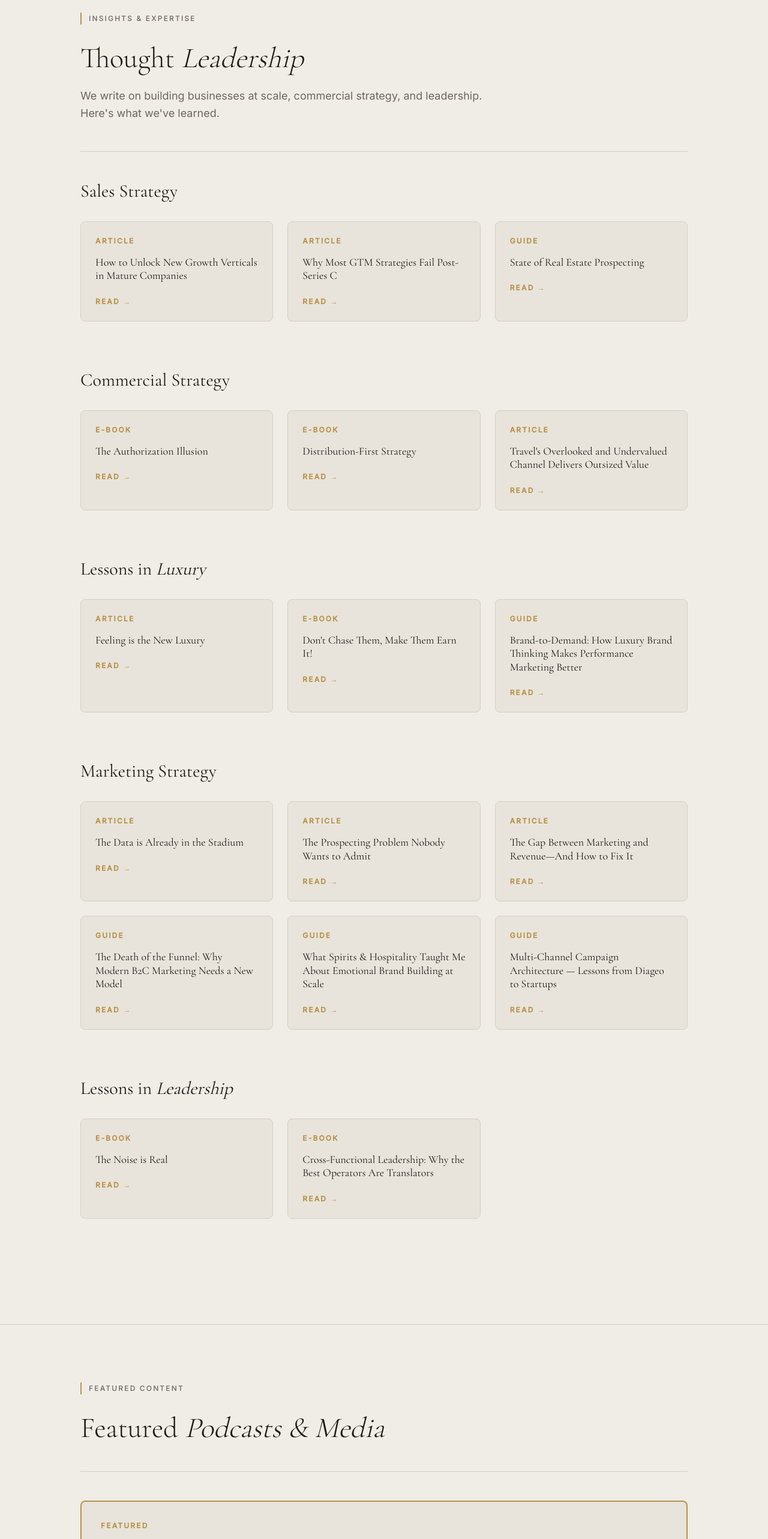
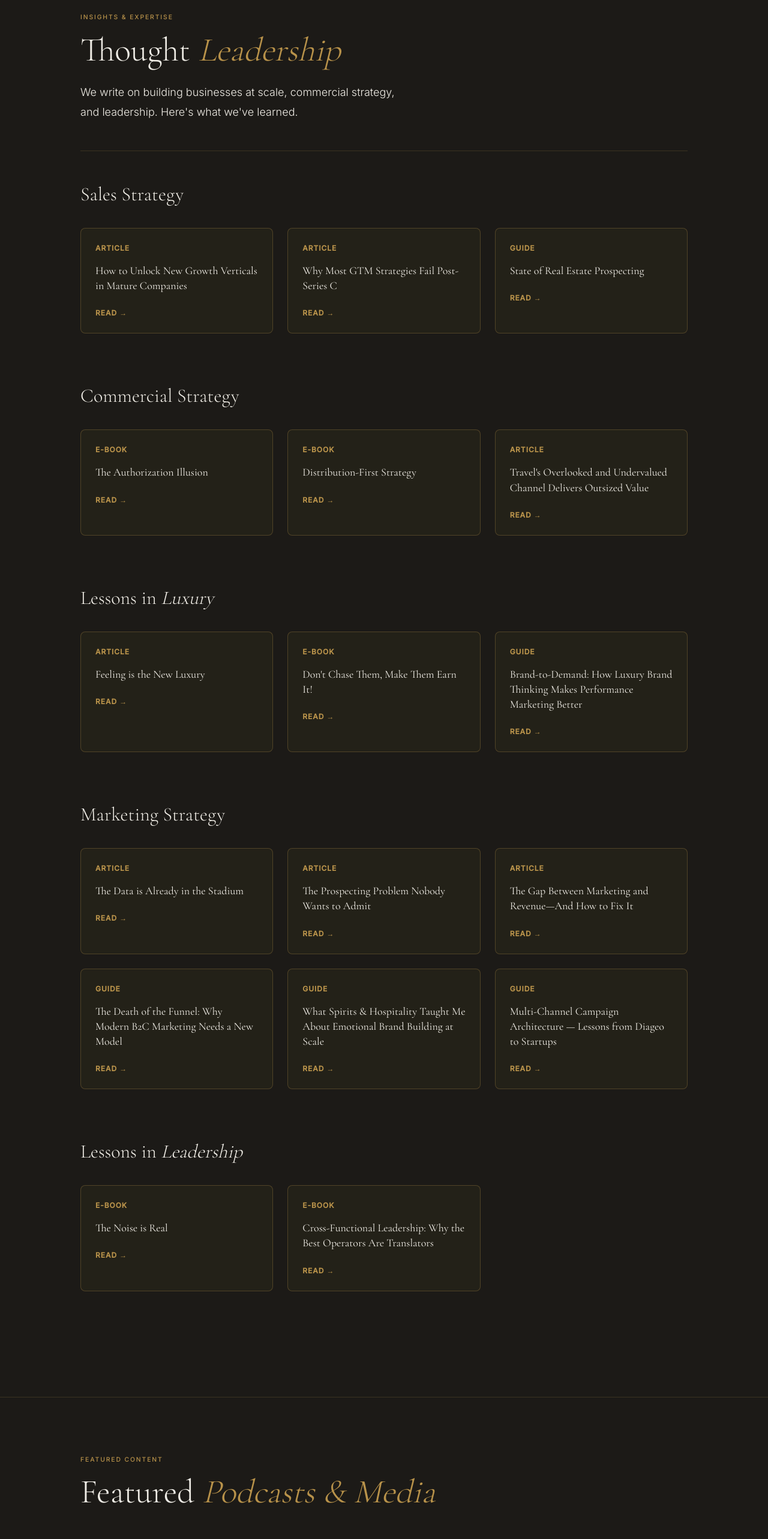
Before and after one commit to letsnavigatebmw/aperture-hospitality, a Next.js app: page /insights in a window 1280 px wide. Shown: the part 140-2706 px from the top of the page at 60% size. Built offline with nearby package versions, Linux system fonts and the light colour scheme.

Commit message:
Convert Insights page to dark theme: black background with white text throughout

```diff
--- a/app/insights/page.tsx
+++ b/app/insights/page.tsx
@@ -18,15 +18,17 @@ const ContentGrid = ({ items }: { items: InsightCard[] }) => (
         href={item.link}
         target="_blank"
         rel="noopener noreferrer"
-        className="block border border-rule rounded-lg p-6 bg-parchment-dark hover:border-brass hover:bg-parchment transition-all"
+        style={{ display: 'block', border: '1px solid rgba(184,146,74,0.3)', borderRadius: '0.5rem', padding: '1.5rem', background: '#232118', color: '#F0EDE6', transition: 'all 0.3s' }}
+        onMouseEnter={(e) => { e.currentTarget.style.borderColor = '#B8924A'; e.currentTarget.style.background = '#2a2520'; }}
+        onMouseLeave={(e) => { e.currentTarget.style.borderColor = 'rgba(184,146,74,0.3)'; e.currentTarget.style.background = '#232118'; }}
       >
-        <p className="text-brass font-bold uppercase tracking-widest text-xs mb-4">
+        <p style={{ color: '#B8924A', fontWeight: 'bold', textTransform: 'uppercase', letterSpacing: '0.08em', fontSize: '0.75rem', marginBottom: '1rem' }}>
           {item.type}
         </p>
-        <h3 className="text-lg font-display text-ink mb-6 leading-tight">
+        <h3 style={{ fontSize: '1.125rem', fontFamily: "'Cormorant Garamond', Georgia, serif", color: '#F0EDE6', marginBottom: '1.5rem', lineHeight: 1.4 }}>
           {item.title}
         </h3>
-        <p className="text-brass font-bold uppercase tracking-widest text-xs">
+        <p style={{ color: '#B8924A', fontWeight: 'bold', textTransform: 'uppercase', letterSpacing: '0.08em', fontSize: '0.75rem' }}>
           Read →
         </p>
       </a>
@@ -139,58 +141,58 @@ export default function InsightsPage() {
     <>
       <Nav />
 
-      <section className="border-b border-rule">
-        <div className="container-max py-16 md:py-24">
+      <section style={{ background: '#1C1A17', borderBottom: '1px solid rgba(184,146,74,0.2)' }}>
+        <div style={{ maxWidth: '1140px', margin: '0 auto', padding: '0 clamp(1.5rem, 5vw, 4rem)', paddingTop: 'clamp(4rem, 8vw, 6rem)', paddingBottom: 'clamp(4rem, 8vw, 6rem)' }}>
           {/* Header */}
-          <div className="mb-12">
-            <div className="section-label">Insights & Expertise</div>
-            <h1 className="font-display text-4xl md:text-5xl font-light mb-6 text-ink">
-              Thought <em className="italic">Leadership</em>
+          <div style={{ marginBottom: '3rem' }}>
+            <div style={{ fontSize: '0.65rem', fontWeight: 500, letterSpacing: '0.18em', textTransform: 'uppercase', color: '#B8924A', marginBottom: '1rem' }}>Insights & Expertise</div>
+            <h1 style={{ fontFamily: "'Cormorant Garamond', Georgia, serif", fontSize: 'clamp(2rem, 5vw, 3.5rem)', fontWeight: 300, marginBottom: '1.5rem', color: '#F0EDE6', lineHeight: 1.1 }}>
+              Thought <em style={{ fontStyle: 'italic', color: '#B8924A' }}>Leadership</em>
             </h1>
-            <p className="text-lg leading-relaxed text-muted max-w-2xl">
+            <p style={{ fontSize: '1.125rem', lineHeight: 1.8, color: '#F0EDE6', maxWidth: '50ch', fontWeight: 300 }}>
               We write on building businesses at scale, commercial strategy, and leadership. Here's what we've learned.
             </p>
           </div>
 
           {/* Divider */}
-          <div className="w-full h-px bg-rule mb-12" />
+          <div style={{ width: '100%', height: '1px', background: 'rgba(184,146,74,0.2)', marginBottom: '3rem' }} />
 
           {/* Sales Strategy */}
-          <div className="mb-20">
-            <h2 className="font-display text-2xl md:text-3xl font-normal text-ink mb-8">
+          <div style={{ marginBottom: '5rem' }}>
+            <h2 style={{ fontFamily: "'Cormorant Garamond', Georgia, serif", fontSize: 'clamp(1.5rem, 3vw, 2rem)', fontWeight: 300, color: '#F0EDE6', marginBottom: '2rem' }}>
               Sales Strategy
             </h2>
             <ContentGrid items={salesStrategy} />
           </div>
 
           {/* Commercial Strategy */}
-          <div className="mb-20">
-            <h2 className="font-display text-2xl md:text-3xl font-normal text-ink mb-8">
+          <div style={{ marginBottom: '5rem' }}>
+            <h2 style={{ fontFamily: "'Cormorant Garamond', Georgia, serif", fontSize: 'clamp(1.5rem, 3vw, 2rem)', fontWeight: 300, color: '#F0EDE6', marginBottom: '2rem' }}>
               Commercial Strategy
             </h2>
             <ContentGrid items={commercialStrategy} />
           </div>
 
           {/* Lessons in Luxury */}
-          <div className="mb-20">
-            <h2 className="font-display text-2xl md:text-3xl font-normal text-ink mb-8">
-              Lessons in <em className="italic">Luxury</em>
+          <div style={{ marginBottom: '5rem' }}>
+            <h2 style={{ fontFamily: "'Cormorant Garamond', Georgia, serif", fontSize: 'clamp(1.5rem, 3vw, 2rem)', fontWeight: 300, color: '#F0EDE6', marginBottom: '2rem' }}>
+              Lessons in <em style={{ fontStyle: 'italic' }}>Luxury</em>
             </h2>
             <ContentGrid items={lessonsInLuxury} />
           </div>
 
           {/* Marketing Strategy */}
-          <div className="mb-20">
-            <h2 className="font-display text-2xl md:text-3xl font-normal text-ink mb-8">
+          <div style={{ marginBottom: '5rem' }}>
+            <h2 style={{ fontFamily: "'Cormorant Garamond', Georgia, serif", fontSize: 'clamp(1.5rem, 3vw, 2rem)', fontWeight: 300, color: '#F0EDE6', marginBottom: '2rem' }}>
               Marketing Strategy
             </h2>
             <ContentGrid items={marketingStrategy} />
           </div>
 
           {/* Lessons in Leadership */}
-          <div className="mb-16">
-            <h2 className="font-display text-2xl md:text-3xl font-normal text-ink mb-8">
-              Lessons in <em className="italic">Leadership</em>
+          <div>
+            <h2 style={{ fontFamily: "'Cormorant Garamond', Georgia, serif", fontSize: 'clamp(1.5rem, 3vw, 2rem)', fontWeight: 300, color: '#F0EDE6', marginBottom: '2rem' }}>
+              Lessons in <em style={{ fontStyle: 'italic' }}>Leadership</em>
             </h2>
             <ContentGrid items={lessonsInLeadership} />
           </div>
@@ -198,39 +200,41 @@ export default function InsightsPage() {
       </section>
 
       {/* PODCASTS & MEDIA */}
-      <section className="border-b border-rule">
-        <div className="container-max py-16 md:py-24">
+      <section style={{ background: '#1C1A17', borderBottom: '1px solid rgba(184,146,74,0.2)' }}>
+        <div style={{ maxWidth: '1140px', margin: '0 auto', padding: '0 clamp(1.5rem, 5vw, 4rem)', paddingTop: 'clamp(4rem, 8vw, 6rem)', paddingBottom: 'clamp(4rem, 8vw, 6rem)' }}>
           {/* Header */}
-          <div className="mb-12">
-            <div className="section-label">Featured Content</div>
-            <h2 className="font-display text-4xl md:text-5xl font-light mb-6 text-ink">
-              Featured <em className="italic">Podcasts & Media</em>
+          <div style={{ marginBottom: '3rem' }}>
+            <div style={{ fontSize: '0.65rem', fontWeight: 500, letterSpacing: '0.18em', textTransform: 'uppercase', color: '#B8924A', marginBottom: '1rem' }}>Featured Content</div>
+            <h2 style={{ fontFamily: "'Cormorant Garamond', Georgia, serif", fontSize: 'clamp(2rem, 5vw, 3.5rem)', fontWeight: 300, marginBottom: '1.5rem', color: '#F0EDE6', lineHeight: 1.1 }}>
+              Featured <em style={{ fontStyle: 'italic', color: '#B8924A' }}>Podcasts & Media</em>
             </h2>
           </div>
 
           {/* Divider */}
-          <div className="w-full h-px bg-rule mb-12" />
+          <div style={{ width: '100%', height: '1px', background: 'rgba(184,146,74,0.2)', marginBottom: '3rem' }} />
 
           {/* Main Content Card */}
           <a
             href="https://www.youtube.com/@BrandonMWeaver/videos"
             target="_blank"
             rel="noopener noreferrer"
-            className="block mb-12 border-2 border-brass rounded-lg p-8 bg-parchment-dark hover:bg-parchment hover:border-brass-dim transition-all"
+            style={{ display: 'block', marginBottom: '3rem', border: '2px solid #B8924A', borderRadius: '0.5rem', padding: '2rem', background: '#232118', color: '#F0EDE6', textDecoration: 'none', transition: 'all 0.3s' }}
+            onMouseEnter={(e) => { e.currentTarget.style.background = '#2a2520'; }}
+            onMouseLeave={(e) => { e.currentTarget.style.background = '#232118'; }}
           >
-            <p className="text-brass font-bold uppercase tracking-widest text-xs mb-4">
+            <p style={{ color: '#B8924A', fontWeight: 'bold', textTransform: 'uppercase', letterSpacing: '0.08em', fontSize: '0.75rem', marginBottom: '1rem' }}>
               Featured
             </p>
-            <h3 className="font-display text-3xl md:text-4xl font-normal text-ink mb-4">
+            <h3 style={{ fontFamily: "'Cormorant Garamond', Georgia, serif", fontSize: 'clamp(1.5rem, 3vw, 2.25rem)', fontWeight: 300, color: '#F0EDE6', marginBottom: '1rem', lineHeight: 1.2 }}>
               Insights on Strategy, Operations, and Building for Scale
             </h3>
-            <p className="text-muted text-sm">
+            <p style={{ color: '#6B6760', fontSize: '0.875rem' }}>
               YouTube
             </p>
           </a>
 
           {/* Featured Shorts Grid */}
-          <div className="grid md:grid-cols-2 lg:grid-cols-4 gap-6">
+          <div style={{ display: 'grid', gridTemplateColumns: 'repeat(auto-fit, minmax(250px, 1fr))', gap: '1.5rem' }}>
             {[
               { title: "It's Not Happening to You, It's Happening for You", url: 'https://youtube.com/shorts/MvYFAvVDfZ8' },
               { title: 'Moving Prospects from Indifference to Engagement', url: 'https://youtube.com/shorts/AckWa5ML22w' },
@@ -242,15 +246,17 @@ export default function InsightsPage() {
                 href={item.url}
                 target="_blank"
                 rel="noopener noreferrer"
-                className="block border border-rule rounded-lg p-6 bg-parchment-dark hover:border-brass hover:bg-parchment transition-all"
+                style={{ display: 'block', border: '1px solid rgba(184,146,74,0.3)', borderRadius: '0.5rem', padding: '1.5rem', background: '#232118', color: '#F0EDE6', textDecoration: 'none', transition: 'all 0.3s' }}
+                onMouseEnter={(e) => { e.currentTarget.style.borderColor = '#B8924A'; e.currentTarget.style.background = '#2a2520'; }}
+                onMouseLeave={(e) => { e.currentTarget.style.borderColor = 'rgba(184,146,74,0.3)'; e.currentTarget.style.background = '#232118'; }}
               >
-                <p className="text-brass font-bold uppercase tracking-widest text-xs mb-3">
+                <p style={{ color: '#B8924A', fontWeight: 'bold', textTransform: 'uppercase', letterSpacing: '0.08em', fontSize: '0.75rem', marginBottom: '0.75rem' }}>
                   YouTube
                 </p>
-                <h4 className="font-display text-base font-normal text-ink mb-4 leading-tight">
+                <h4 style={{ fontFamily: "'Cormorant Garamond', Georgia, serif", fontSize: '1rem', fontWeight: 300, color: '#F0EDE6', marginBottom: '1rem', lineHeight: 1.3 }}>
                   {item.title}
                 </h4>
-                <p className="text-brass text-xs font-medium uppercase tracking-wider">
+                <p style={{ color: '#B8924A', fontSize: '0.75rem', fontWeight: 500, textTransform: 'uppercase', letterSpacing: '0.08em', margin: 0 }}>
                   Watch →
                 </p>
               </a>
@@ -260,26 +266,26 @@ export default function InsightsPage() {
       </section>
 
       {/* HELP CARD SECTION */}
-      <section style={{ background: '#E8E4DB', borderBottom: '2px solid #B8924A' }}>
+      <section style={{ background: '#1C1A17', borderBottom: '2px solid rgba(184,146,74,0.2)' }}>
         <div style={{ maxWidth: '1140px', margin: '0 auto', padding: '0 clamp(1.5rem, 5vw, 4rem)' }}>
           <div style={{ paddingTop: 'clamp(3rem, 5vw, 4rem)', paddingBottom: 'clamp(3rem, 5vw, 4rem)' }}>
-            <h2 style={{ fontFamily: "'Cormorant Garamond', Georgia, serif", fontSize: 'clamp(1.75rem, 3vw, 2.25rem)', fontWeight: 300, lineHeight: 1.15, color: '#1C1A17', marginBottom: '2rem', paddingBottom: '2rem', borderBottom: '2px solid #B8924A' }}>
+            <h2 style={{ fontFamily: "'Cormorant Garamond', Georgia, serif", fontSize: 'clamp(1.75rem, 3vw, 2.25rem)', fontWeight: 300, lineHeight: 1.15, color: '#F0EDE6', marginBottom: '2rem', paddingBottom: '2rem', borderBottom: '2px solid rgba(184,146,74,0.3)' }}>
               When you're ready, here's <em style={{ fontStyle: 'italic', color: '#B8924A' }}>how we can help.</em>
             </h2>
 
             <div style={{ display: 'grid', gridTemplateColumns: '1fr 1fr', gap: '0' }}>
               {/* Option 1 */}
-              <div style={{ paddingRight: '2.5rem', borderRight: '2px solid #B8924A' }}>
+              <div style={{ paddingRight: '2.5rem', borderRight: '2px solid rgba(184,146,74,0.3)' }}>
                 <div style={{ fontSize: '0.5625rem', fontWeight: 500, letterSpacing: '0.18em', textTransform: 'uppercase', color: '#B8924A', marginBottom: '0.625rem' }}>
                   Free · 1 Hour
                 </div>
-                <div style={{ fontFamily: "'Cormorant Garamond', Georgia, serif", fontSize: '1.375rem', fontWeight: 400, color: '#1C1A17', lineHeight: 1.2, marginBottom: '0.875rem' }}>
+                <div style={{ fontFamily: "'Cormorant Garamond', Georgia, serif", fontSize: '1.375rem', fontWeight: 400, color: '#F0EDE6', lineHeight: 1.2, marginBottom: '0.875rem' }}>
                   Strategy Consultation
                 </div>
-                <p style={{ fontSize: '0.875rem', fontWeight: 300, lineHeight: 1.7, color: '#6B6760', marginBottom: '1.5rem' }}>
+                <p style={{ fontSize: '0.875rem', fontWeight: 300, lineHeight: 1.7, color: '#F0EDE6', marginBottom: '1.5rem' }}>
                   Get Brandon's direct read on your business strategy, commercial positioning, or growth challenges. Leave with a clear next step and actionable insights.
                 </p>
-                <Link href="/contact?type=clarity-session" style={{ display: 'inline-flex', alignItems: 'center', gap: '0.5rem', fontSize: '0.6875rem', fontWeight: 500, letterSpacing: '0.14em', textTransform: 'uppercase', color: '#1C1A17', borderBottom: '2px solid #B8924A', paddingBottom: '2px', textDecoration: 'none' }}>
+                <Link href="/contact?type=clarity-session" style={{ display: 'inline-flex', alignItems: 'center', gap: '0.5rem', fontSize: '0.6875rem', fontWeight: 500, letterSpacing: '0.14em', textTransform: 'uppercase', color: '#B8924A', borderBottom: '2px solid #B8924A', paddingBottom: '2px', textDecoration: 'none' }}>
                   Book a session →
                 </Link>
               </div>
@@ -289,13 +295,13 @@ export default function InsightsPage() {
                 <div style={{ fontSize: '0.5625rem', fontWeight: 500, letterSpacing: '0.18em', textTransform: 'uppercase', color: '#B8924A', marginBottom: '0.625rem' }}>
                   Engagement
                 </div>
-                <div style={{ fontFamily: "'Cormorant Garamond', Georgia, serif", fontSize: '1.375rem', fontWeight: 400, color: '#1C1A17', lineHeight: 1.2, marginBottom: '0.875rem' }}>
+                <div style={{ fontFamily: "'Cormorant Garamond', Georgia, serif", fontSize: '1.375rem', fontWeight: 400, color: '#F0EDE6', lineHeight: 1.2, marginBottom: '0.875rem' }}>
                   Full Strategic Partnership
                 </div>
-                <p style={{ fontSize: '0.875rem', fontWeight: 300, lineHeight: 1.7, color: '#6B6760', marginBottom: '1.5rem' }}>
+                <p style={{ fontSize: '0.875rem', fontWeight: 300, lineHeight: 1.7, color: '#F0EDE6', marginBottom: '1.5rem' }}>
                   A comprehensive Aperture engagement to build strategy, structure, and execution roadmap for sustainable growth. Hands-on from discovery through implementation.
                 </p>
-                <Link href="/contact?type=engagement" style={{ display: 'inline-flex', alignItems: 'center', gap: '0.5rem', fontSize: '0.6875rem', fontWeight: 500, letterSpacing: '0.14em', textTransform: 'uppercase', color: '#1C1A17', borderBottom: '2px solid #B8924A', paddingBottom: '2px', textDecoration: 'none' }}>
+                <Link href="/contact?type=engagement" style={{ display: 'inline-flex', alignItems: 'center', gap: '0.5rem', fontSize: '0.6875rem', fontWeight: 500, letterSpacing: '0.14em', textTransform: 'uppercase', color: '#B8924A', borderBottom: '2px solid #B8924A', paddingBottom: '2px', textDecoration: 'none' }}>
                   Start a conversation →
                 </Link>
               </div>
@@ -312,7 +318,7 @@ export default function InsightsPage() {
             <h3 style={{ fontFamily: "'Cormorant Garamond', Georgia, serif", fontSize: 'clamp(1.25rem, 2vw, 1.625rem)', fontWeight: 300, lineHeight: 1.2, color: '#F0EDE6', marginBottom: '0.875rem', margin: 0 }}>
               Insights on hospitality, luxury, and <em style={{ fontStyle: 'italic', color: '#B8924A' }}>growth.</em>
             </h3>
-            <p style={{ fontFamily: "'Inter', sans-serif", fontSize: '0.9375rem', fontWeight: 300, lineHeight: 1.75, color: '#6B6760', margin: 0 }}>
+            <p style={{ fontFamily: "'Inter', sans-serif", fontSize: '0.9375rem', fontWeight: 300, lineHeight: 1.75, color: '#F0EDE6', margin: 0 }}>
               Practical thinking on marketing, commercial strategy, and what's actually working for boutique hospitality and luxury brands. No filler. Straight to the point.
             </p>
           </div>
```
